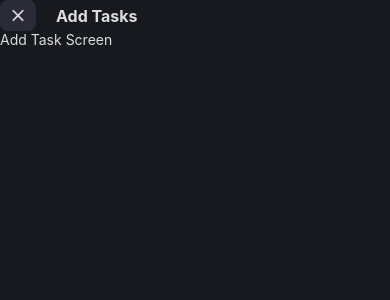
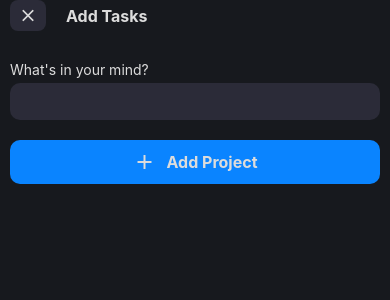
Before and after one commit to przbadu/TodoApp, a React Native app: screen /AddTask in a window 390 px wide. Shown: the top 300 px of the page. Built offline with nearby package versions, Linux system fonts and the light colour scheme; what @nozbe/watermelondb would draw is missing.

Commit message:
Add Add Task input UI

```diff
--- a/src/presentation/screens/Projects/AddProjectScreen.tsx
+++ b/src/presentation/screens/Projects/AddProjectScreen.tsx
@@ -15,7 +15,6 @@ const AddProjectScreen = () => {
     name: '',
     color: randomColor(),
   });
-  const handleChange = () => {};
 
   return (
     <View style={styles.container}>
@@ -23,13 +22,13 @@ const AddProjectScreen = () => {
 
       <View style={styles.contentWrapper}>
         <AppTextInput
+          autoFocus
           label="Project Name"
           value={form.name}
           onChangeText={text => setForm({...form, name: text})}
         />
         <AppTextInput
           label="Color"
-          onChange={handleChange}
           value={form.color}
           onChangeText={text => setForm({...form, name: text})}
         />
--- a/src/presentation/screens/Tasks/AddTaskScreen.tsx
+++ b/src/presentation/screens/Tasks/AddTaskScreen.tsx
@@ -1,16 +1,39 @@
-import React from 'react';
-import {View} from 'react-native';
+import React, {useState} from 'react';
+import {StyleSheet, View} from 'react-native';
+import AppButton from '../../components/AppButton';
 import AppHeader from '../../components/AppHeader';
-import AppText from '../../components/AppText';
+import AppTextInput from '../../components/AppTextInput';
 
 const AddTaskScreen = () => {
+  const [form, setForm] = useState({name: '', color: ''});
   return (
-    <View>
+    <View style={styles.container}>
       <AppHeader label="Add Tasks" icon="close" size={20} />
 
-      <AppText>Add Task Screen</AppText>
+      <View style={styles.contentWrapper}>
+        <AppTextInput
+          label="What's in your mind?"
+          value={form.name}
+          autoFocus
+          onChangeText={text => setForm({...form, name: text})}
+        />
+        <AppButton
+          label="Add Project"
+          icon="plus"
+          containerStyles={{marginTop: 20}}
+        />
+      </View>
     </View>
   );
 };
 
+const styles = StyleSheet.create({
+  container: {
+    marginHorizontal: 10,
+  },
+  contentWrapper: {
+    marginTop: 20,
+  },
+});
+
 export default AddTaskScreen;
```
